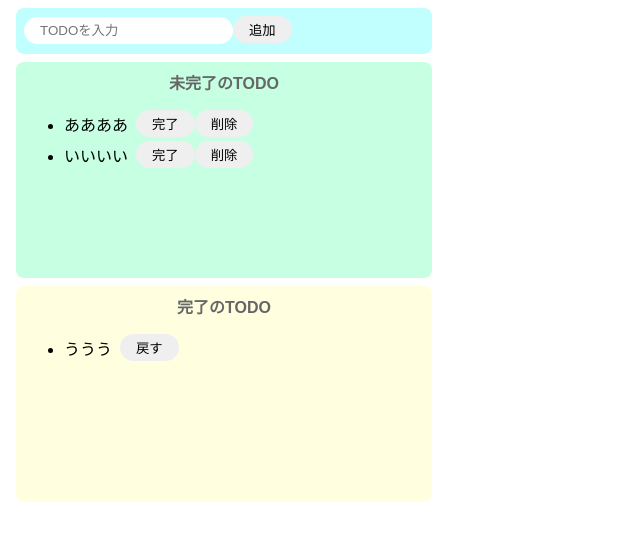
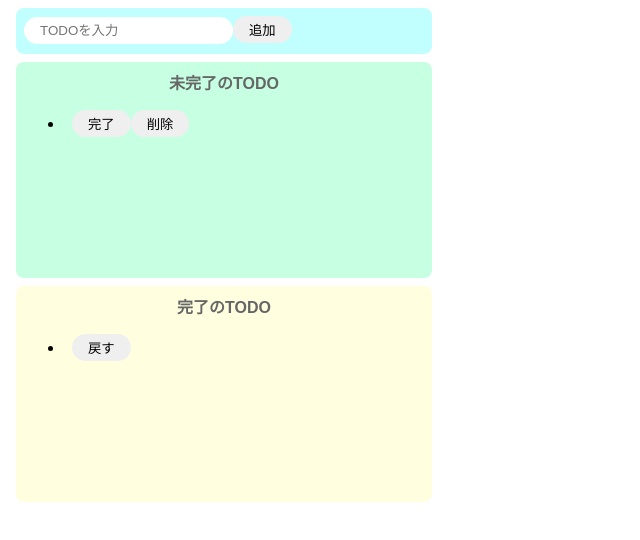
Before and after one commit to masakifujie/react-todo-app, a React (Create React App) app: page / in a window 1280 px wide. Shown: the top 540 px of the page, without its empty margins (0-640 px from the left). Built offline with nearby package versions, Linux system fonts and the light colour scheme.

Commit message:
戻す機能追加

```diff
--- a/src/App.jsx
+++ b/src/App.jsx
@@ -3,11 +3,8 @@
 
 export const App = () => {
   const [todoText, setTodoText] = useState(['']);
-  const [incompleteTodos, setIncompleteTodos] = useState([
-    "ああああ",
-    "いいいい"
-  ]);
-  const [completeTodos, setCompleteTodos] = useState(["ううう"]);
+  const [incompleteTodos, setIncompleteTodos] = useState([""]);
+  const [completeTodos, setCompleteTodos] = useState([""]);
 
   const onChangeTodoText = (event) => setTodoText(event.target.value);
 
@@ -31,7 +28,17 @@
     const newCompleteTodos = [...completeTodos, incompleteTodos[index]];
     setIncompleteTodos(newIncompleteTodos);
     setCompleteTodos(newCompleteTodos);
-  }
+
+  };
+
+  const onClickBack = (index) => {
+    const newCompleteTodos = [...completeTodos];
+    newCompleteTodos.splice(index, 1);
+
+    const newIncompleteTodos = [...incompleteTodos, completeTodos[index]];
+    setIncompleteTodos(newIncompleteTodos);
+    setCompleteTodos(newCompleteTodos);
+  };
   return (
     <>
       <div className="input-area" >
@@ -56,11 +63,11 @@
       <div className="complete-area">
         <p className="title">完了のTODO</p>
         <ul>
-          {completeTodos.map((todo) => {
+          {completeTodos.map((todo, index) => {
             return (
               <div key={todo} className="list-row">
-                <li>ううう</li>
-                <button>戻す</button>
+                <li>{todo}</li>
+                <button onClick={() => onClickBack(index)}>戻す</button>
               </div>
             );
           })}
```
